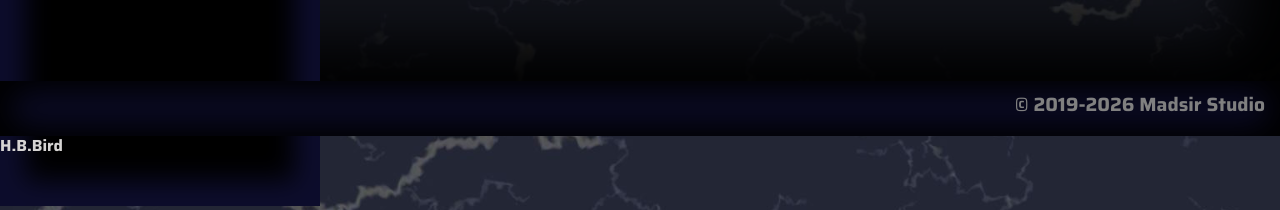
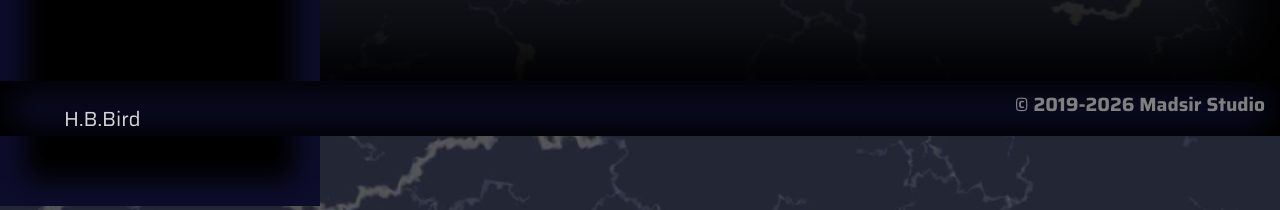
Before and after one commit to Madsir/madsirstudio.github.io, a Jekyll site: the page built from index.html, in a window 1280 px wide and 1400 px high, scrolled down 784 px. Shown: the part 1190-1400 px from the top of the window. Built offline with Jekyll 4.4.1, drawn with Linux system fonts in a browser that asks for light colours.

Commit message:
Update default.html

```diff
--- a/_layouts/default.html
+++ b/_layouts/default.html
@@ -163,9 +163,6 @@ z-index:6;
   margin-top:1%;
   margin-bottom:2%;
 }
-.center img {
-  width: 15px;
-}
 .dropdown-content a:hover {
   border-radius:10px;
   text-shadow: 0 0 2px 1px #5fb2ce;
@@ -259,7 +256,7 @@ ul {
 </div>
 	<footer>
 			<div class="flexer">
-				<div class="center"><h5>H.B.Bird</h5></a></div>
+				<p>H.B.Bird</p>
 			<div class="right">© 2019-2026 Madsir Studio</div>
 		</div>
 	</footer>
```
